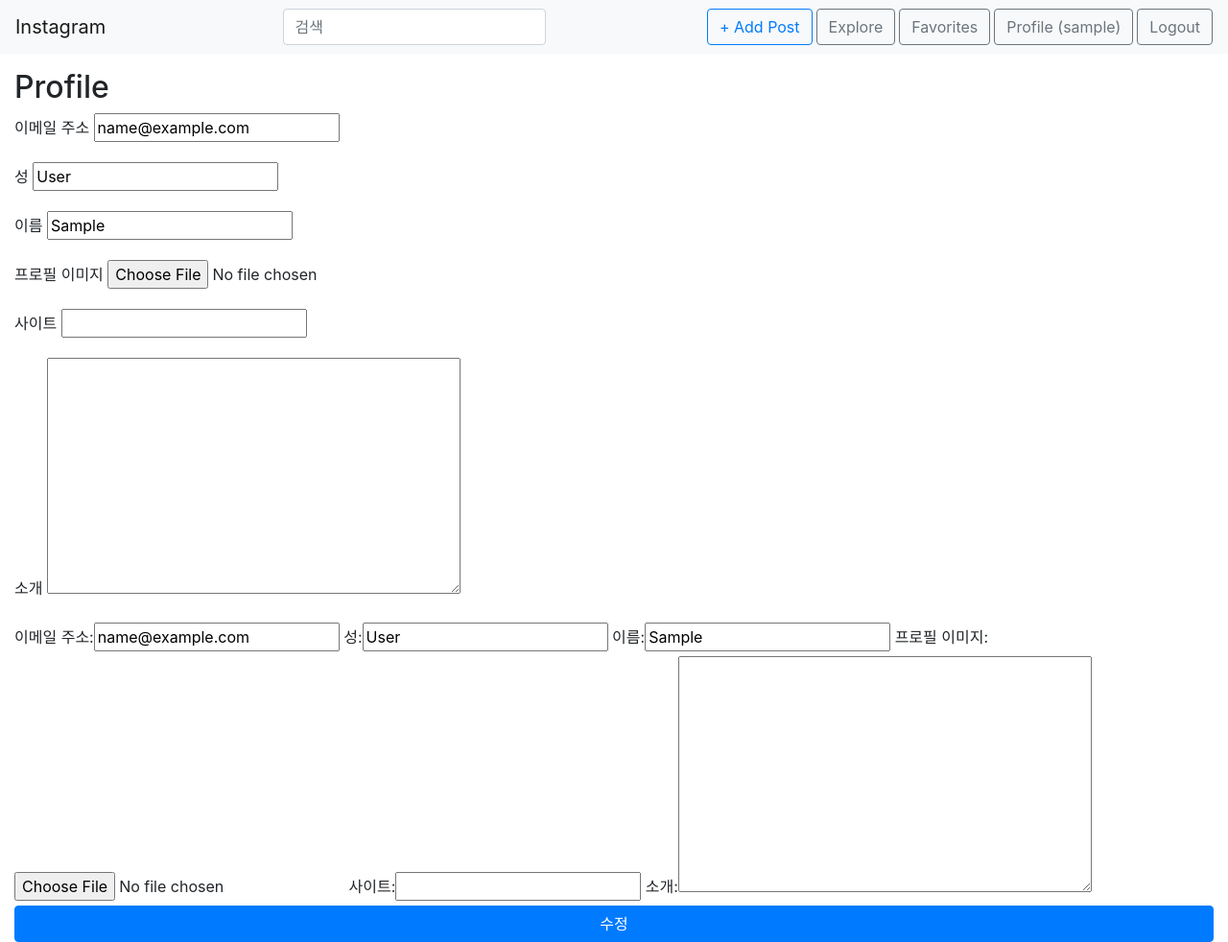
After one commit to rkfflrtodn/instagram, a Django app: page /members/profile/ in a window 1280 px wide. The commit adds this page. Shown: the whole page at 96% size. Run offline with Django 3.2, Linux system fonts and the light colour scheme; the visitor is signed in with stand-in values (Sample User, id 1); some libraries are stand-ins or nearby versions.

Commit message:
profile에서 UserProfileForm을 사용해 기존 데이터 보여줌

```diff
--- a/app/config/settings.py
+++ b/app/config/settings.py
@@ -43,6 +43,8 @@
 
 ALLOWED_HOSTS = []
 
+# Auth
+AUTH_USER_MODEL = 'members.User'
 
 # Application definition
 
--- a/app/members/forms.py
+++ b/app/members/forms.py
@@ -1,7 +1,14 @@
 from django import forms
-from django.contrib.auth import authenticate
-from django.contrib.auth.models import User
-
+from django.contrib.auth import authenticate, get_user_model
+# from django.contrib.auth.models import User
+# from members.models import User
+# 1. 사용자 모델 클래스에 대한 참조가 필요할 때
+#   get_user_model()함수를 사용
+#   -> settings.AUTH_USER_MODEL의 값을 사용해서 사용자 모델 클래스를 반환
+# 2. 사용자 모델 클래스에 대한 관계를 설정할 때
+# 관계필드(ForeignKey, ManyToMany, OneToOne)의 관계부분에
+# settings.AUTH_USER_MODEL(문자열)을 사용
+User = get_user_model()
 
 class LoginForm(forms.Form):
     def __init__(self, *args, **kwargs):
@@ -100,3 +107,16 @@
             password=self.cleaned_data['password2'],
         )
         return user
+
+
+class UserProfileForm(forms.ModelForm):
+    class Meta:
+        model = User
+        fields = [
+            'email',
+            'last_name',
+            'first_name',
+            'img_profile',
+            'site',
+            'introduce',
+        ]
--- a/app/members/models.py
+++ b/app/members/models.py
@@ -1,31 +1,22 @@
-# from django.db import models
-#
-# class User(models.Model):
-#     username = models.CharField(
-#         '아이디',
-#         max_length=50,
-#         unique=True,
-#     )
-#     img_profile = models.ImageField(
-#         '프로필 이미지',
-#         upload_to='user',
-#         blank=True,
-#     )
-#     name = models.CharField(
-#         '이름',
-#         max_length=30,
-#         blank=True,
-#     )
-#     site = models.URLField(
-#         '사이트',
-#         max_length=150,
-#         blank=True,
-#     )
-#     introduce = models.TextField('소개', blank=True)
-#
-#     def __str__(self):
-#         return self.username
-#
-#     class Meta:
-#         verbose_name = '사용자'
-#         verbose_name_plural = f'{verbose_name} 목록'
+from django.contrib.auth.models import AbstractUser
+from django.db import models
+
+class User(AbstractUser):
+    img_profile = models.ImageField(
+        '프로필 이미지',
+        upload_to='user',
+        blank=True,
+    )
+    site = models.URLField(
+        '사이트',
+        max_length=150,
+        blank=True,
+    )
+    introduce = models.TextField('소개', blank=True)
+
+    def __str__(self):
+        return self.username
+
+    class Meta:
+        verbose_name = '사용자'
+        verbose_name_plural = f'{verbose_name} 목록'
--- a/app/members/urls.py
+++ b/app/members/urls.py
@@ -10,4 +10,5 @@
     path('login/', views.login_view, name='login'),
     path('logout/', views.logout_view, name='logout'),
     path('signup/', views.signup_view, name='signup'),
+    path('profile/', views.profile, name='profile')
 ]
--- a/app/members/views.py
+++ b/app/members/views.py
@@ -1,7 +1,8 @@
 from django.contrib.auth import login, logout
+from django.contrib.auth.decorators import login_required
 from django.shortcuts import render, redirect
 
-from .forms import LoginForm, SignupForm
+from .forms import LoginForm, SignupForm, UserProfileForm
 
 
 def login_view(request):
@@ -117,3 +118,12 @@
     #   포함된 Form을 전달해서 동적으로 form을 렌더링
     context['form'] = form
     return render(request, 'members/signup.html', context)
+
+
+@login_required
+def profile(request):
+    form =UserProfileForm(instance=request.user)
+    context = {
+        'form': form,
+    }
+    return render(request, 'members/profile.html', context)
--- a/app/templates/base.html
+++ b/app/templates/base.html
@@ -50,7 +50,7 @@
 					<a href="#" class="btn btn-outline-secondary">Favorites</a>
 				</li>
 				<li class="nav-item mr-sm-1">
-					<a href="#" class="btn btn-outline-secondary">
+					<a href="{% url 'members:profile' %}" class="btn btn-outline-secondary">
 						Profile
 						<!-- 로그인 한 경우에만 username표시 -->
 						{% if user.is_authenticated %}
--- /dev/null
+++ b/app/templates/members/profile.html
@@ -0,0 +1,22 @@
+{% extends 'base.html' %}
+
+{% block content %}
+
+<div>
+    <h2>Profile</h2>
+    <form action="" method="POST">
+        {% csrf_token %}
+        {% for field in form %}
+        <div class="form-group">
+            <label for="{{ field.id_for_label }}">
+                {{ field.label }}
+            </label>
+            {{ field }}
+        </div>
+        {% endfor %}
+        {{ form }}
+        <button class="btn btn-primary btn-block"
+                type="submit">수정</button>
+    </form>
+</div>
+{% endblock %}
```
Also changed, not shown: app/members/admin.py (+10 -10 lines), app/members/migrations/0001_initial.py, app/members/migrations/0002_auto_20181018_1221.py (deleted), app/members/migrations/0003_delete_user.py (deleted), app/posts/migrations/0001_initial.py, app/posts/migrations/0002_auto_20181018_1221.py (deleted), app/posts/migrations/0003_auto_20181019_1247.py (deleted), app/posts/migrations/0004_auto_20181022_1211.py (deleted), app/posts/migrations/0005_auto_20181025_1615.py (deleted), app/posts/migrations/0006_comment__html.py (deleted).
